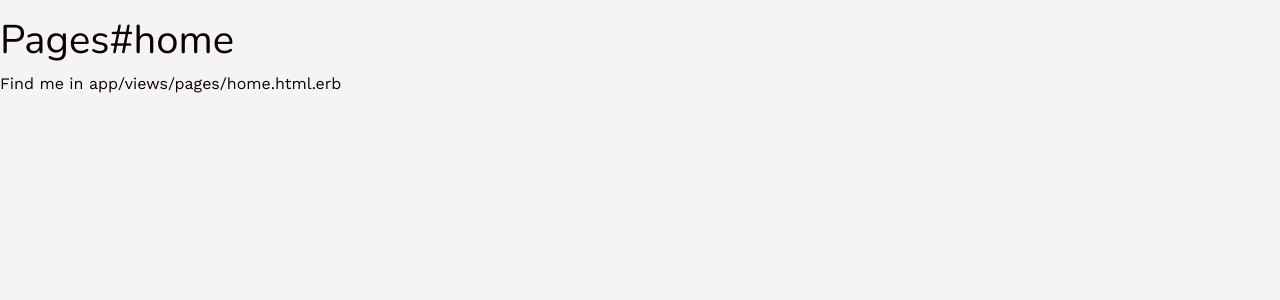
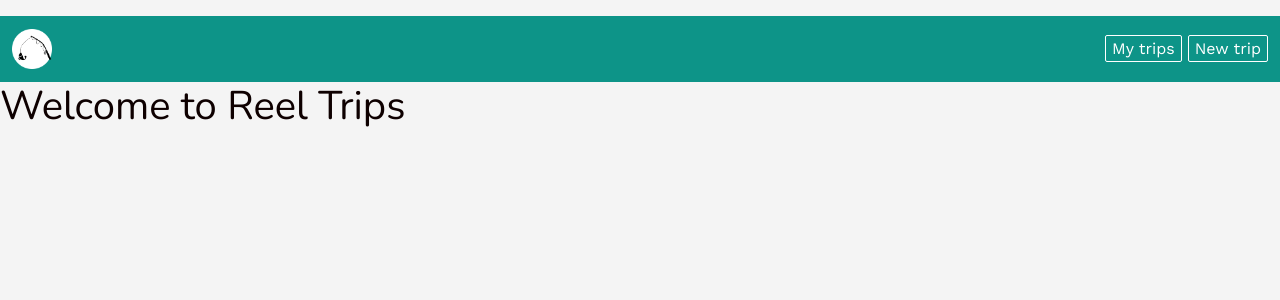
Before and after one commit to annieha1010/reel-trips, a Rails app: page / in a window 1280 px wide. Shown: the top 300 px of the page. Run offline with Rails 7, Linux system fonts and the light colour scheme; style sheets or scripts are compiled from the project's sources; some libraries are stand-ins or nearby versions.

Commit message:
updating nav bar styling with logo and links

```diff
--- a/app/assets/stylesheets/components/_navbar.scss
+++ b/app/assets/stylesheets/components/_navbar.scss
@@ -1,12 +1,26 @@
-.navbar-lewagon {
+.navbar {
   justify-content: space-between;
-  background: white;
+  background: #0d9488;
 }
 
-.navbar-lewagon .navbar-collapse {
+.navbar .navbar-collapse {
   flex-grow: 0;
 }
 
-.navbar-lewagon .navbar-brand img {
+.navbar .navbar-brand img {
   width: 40px;
 }
+
+.nav-item {
+  color: white;
+  text-decoration: none;
+  margin-left: 6px;
+  padding: 3px 6px;
+  border: 1px solid white;
+  border-radius: 2px;
+
+  &:hover {
+    background-color: white;
+    color: black;
+  }
+}
--- a/app/views/pages/home.html.erb
+++ b/app/views/pages/home.html.erb
@@ -1,2 +1,19 @@
-<h1>Pages#home</h1>
-<p>Find me in app/views/pages/home.html.erb</p>
+<div class="navbar navbar-expand-sm">
+  <div class="container-fluid">
+    <%= link_to trips_path, class: "navbar-brand" do %>
+      <%= image_tag "reellogo.png", alt: "logo" %>
+    <% end %>
+    <div class="collapse navbar-collapse">
+      <ul class="navbar-nav me-auto">
+        <li>
+          <%= link_to "My trips", trips_path, class: "nav-item" %>
+        </li>
+        <li>
+          <%= link_to "New trip", new_trip_path, class: "nav-item" %>
+        </li>
+      </ul>
+    </div>
+  </div>
+</div>
+
+<h1>Welcome to Reel Trips</h1>
```
Also changed, not shown: app/assets/images/reellogo.png (added).
